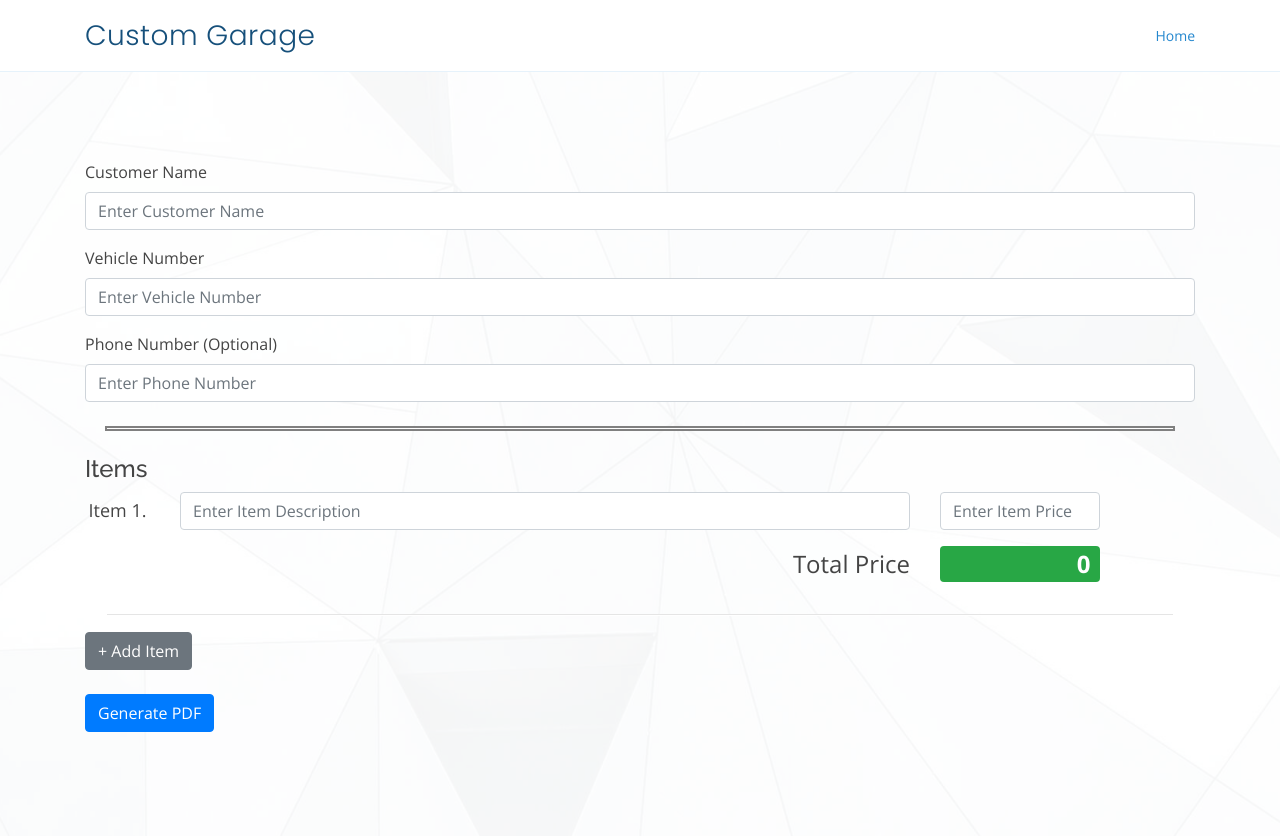
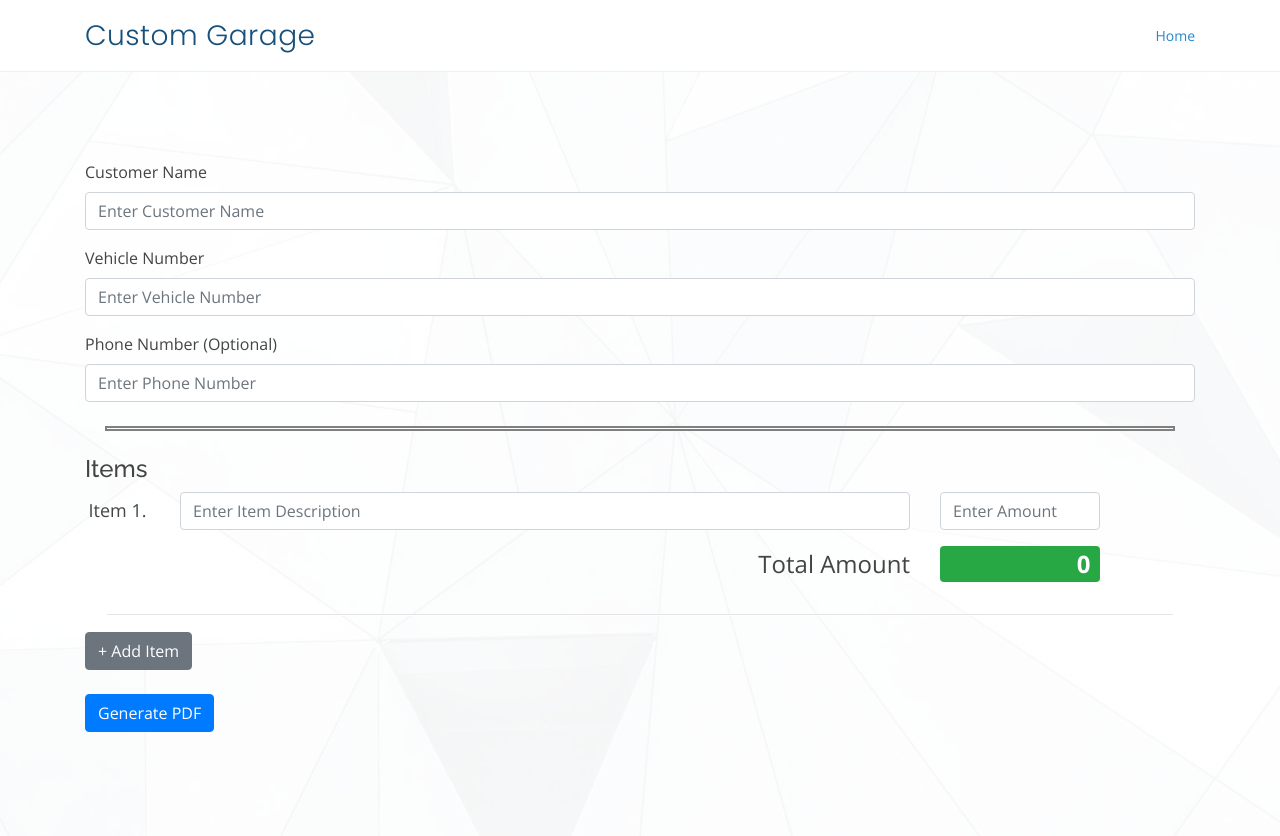
Before and after one commit to SireenAtGitHub/custom-invoice, a Django app: page / in a window 1280 px wide. Run offline with Django 3.2, Linux system fonts and the light colour scheme; some libraries are stand-ins or nearby versions.

Commit message:
changed enter item price text to enter amount in price-input and total price to total amount in base.html

```diff
--- a/generateInvoice/templates/base.html
+++ b/generateInvoice/templates/base.html
@@ -104,9 +104,9 @@
                     </div>
                     <div class="col-md-2 mb-3">
                         <!-- <label>Item Price</label> -->
-                        <input type="number" class="form-control" placeholder="Enter Item Price" name="price" max="">
+                        <input type="number" class="form-control" placeholder="Enter Amount" name="price" max="">
                         <div class="invalid-tooltip">
-                            Enter Item Price
+                            Enter Amount
                         </div>
                     </div>
                     <div class="col-md-1 mb-3">
@@ -117,7 +117,7 @@
             </div>
             <div class="row">
                 <div class="col-md-9 alignRight largerSize">
-                    Total Price
+                    Total Amount
                 </div>
                 <div class="col-md-2 mb-3">
                     <!-- <h3> -->
@@ -176,9 +176,9 @@
             </div>
             <div class="col-md-2 mb-3">
                 <!-- <label>Item Price</label> -->
-                <input type="number" class="form-control" placeholder="Enter Item Price" name="price">
+                <input type="number" class="form-control" placeholder="Enter Amount" name="price">
                 <div class="invalid-tooltip">
-                    Enter Item Price
+                    Enter Amount
                 </div>
             </div>
             <div class="col-md-1 mb-3">
```
